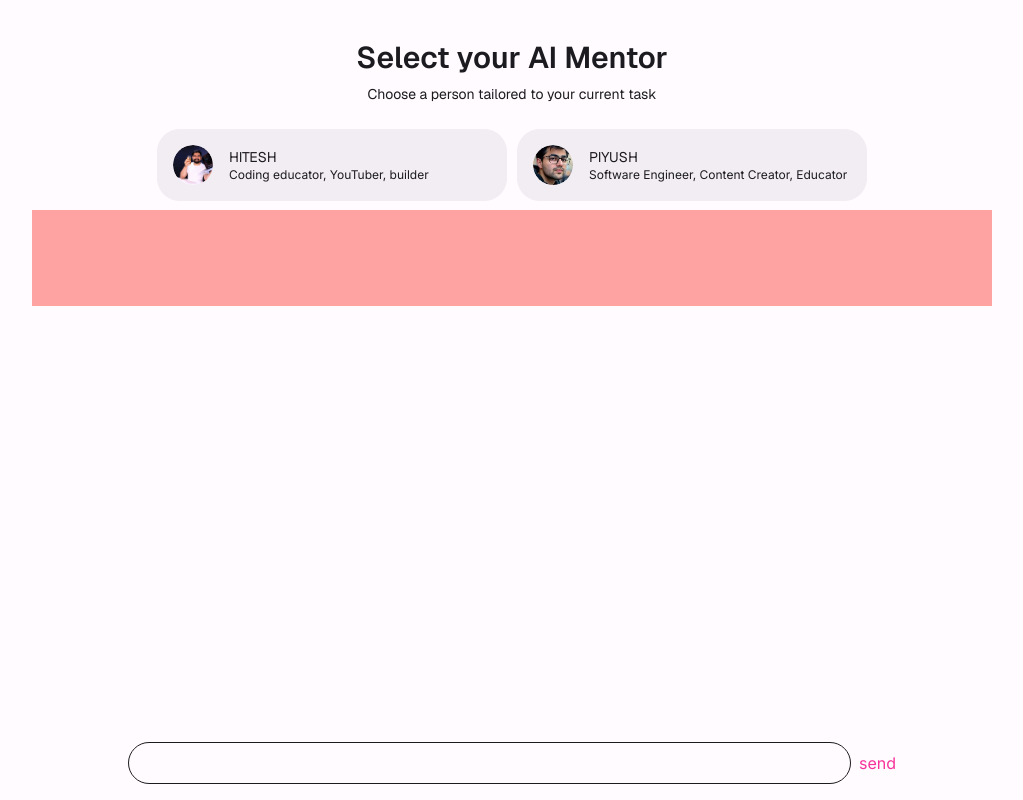
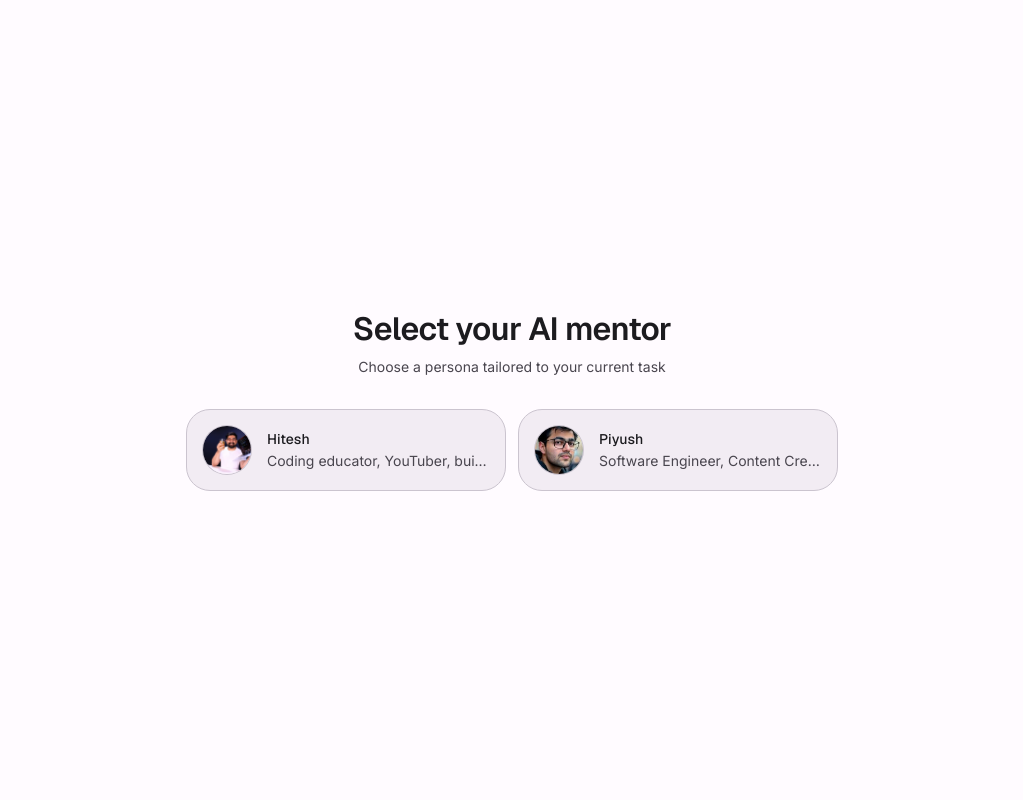
Before and after one commit to shailjayadav30/Persona_ai, a Next.js app: page / in a window 1280 px wide. Shown: the whole page, without its empty margins (128-1151 px from the left). Built offline with nearby package versions, Linux system fonts and the light colour scheme.

Commit message:
stream data

```diff
--- a/app/components/Chat.tsx
+++ b/app/components/Chat.tsx
@@ -1,9 +1,14 @@
 "use client";
 
-import axios from "axios";
-import { useState } from "react";
+import { useEffect, useRef, useState } from "react";
 import { PersonaId } from "../page";
-const Chat = ({ personaId }: { personaId: PersonaId | null }) => {
+const Chat = ({
+  personaId,
+  onChangeMentor,
+}: {
+  personaId: PersonaId | null;
+  onChangeMentor?: () => void;
+}) => {
   const [query, setQuery] = useState("");
   const [message, setMessage] = useState<
     {
@@ -11,8 +16,14 @@ const Chat = ({ personaId }: { personaId: PersonaId | null }) => {
       content: string;
     }[]
   >([]);
+  const messagesEndRef = useRef<HTMLDivElement>(null);
 
+  useEffect(() => {
+    messagesEndRef.current?.scrollIntoView({ behavior: "smooth" });
+  }, [message]);
   async function chatWithPersona() {
+    const prompt=query
+    if(!prompt.trim()) return
     setMessage((prev) => [
       ...prev,
       {
@@ -20,43 +31,112 @@ const Chat = ({ personaId }: { personaId: PersonaId | null }) => {
         content: query,
       },
     ]);
-    setQuery("");
-
-    const chat = await axios.post(`/api/chat?persona=${personaId}`, {
-      content: query,
-    });
-    setMessage((prev) => [
+    setMessage((prev)=>[
       ...prev,
       {
-        role: "assistant",
-        content: chat.data.answer,
+        role:"assistant",
+        content:""
+      }
+    ])
+    setQuery("");
+    const chat = await fetch(`/api/chat?persona=${personaId}`, {
+      method:"POST",
+      headers:{
+        "Content-Type":"application/json"
       },
-    ]);
-    console.log("chat response", typeof chat.data.answer);
+      body:JSON.stringify({
+        content:prompt
+      })
+    });
+    const reader=chat.body?.getReader()
+    if(!reader) return
+    const decoder=new TextDecoder()
+    while(true){
+      const {done,value}=await reader.read()
+      if(done) break
+      const chunk=decoder.decode(value)
+      setMessage((prev) => {
+        const updated=[...prev]
+        updated[updated.length-1]={
+          ...updated[updated.length-1],
+          content:updated[updated.length-1].content+chunk,
+        }
+        return updated;
+    })
+    }
   }
   return (
-    <div className="h-full flex w-9/12 bg-red-300 flex-col">
-      <div className="flex-1 overflow-y-auto pb-24">
-        {message.map((msg, idx) => (
-          <div key={idx} className="mb-4">
-            <strong>{msg.role}</strong>
-            <p>{msg.content}</p>
+    <div className="flex h-full flex-1 flex-col overflow-hidden">
+      <header className="flex items-center justify-between border-b border-outline-variant px-4 py-3 sm:px-6">
+        <div>
+          <p className="text-label-md capitalize text-on-surface">
+            {personaId?.toLowerCase()}
+          </p>
+          <p className="text-body-sm text-on-surface-variant">
+            AI mentor
+          </p>
+        </div>
+        {onChangeMentor && (
+          <button
+            type="button"
+            onClick={onChangeMentor}
+            className="rounded-full border border-outline-variant px-3 py-1.5 text-body-sm text-on-surface-variant transition-colors hover:border-outline hover:text-on-surface"
+          >
+            Change mentor
+          </button>
+        )}
+      </header>
+
+      <div className="flex-1 overflow-y-auto px-4 py-6 sm:px-6">
+        {message.length === 0 ? (
+          <div className="flex h-full items-center justify-center">
+            <p className="text-body-sm text-on-surface-variant">
+              Ask something to start the conversation
+            </p>
           </div>
-        ))}
+        ) : (
+          <div className="mx-auto flex max-w-3xl flex-col gap-4">
+            {message.map((msg, idx) => (
+              <div
+                key={idx}
+                className={`flex ${msg.role === "user" ? "justify-end" : "justify-start"}`}
+              >
+                <div
+                  className={`max-w-[80%] rounded-xl px-4 py-2.5 text-body-md whitespace-pre-wrap ${
+                    msg.role === "user"
+                      ? "bg-primary text-on-primary"
+                      : "bg-surface-container text-on-surface"
+                  }`}
+                >
+                  {msg.content}
+                </div>
+              </div>
+            ))}
+            <div ref={messagesEndRef} />
+          </div>
+        )}
       </div>
 
-      <div className="fixed bottom-0 left-0 right-0 p-4 ">
-        <div className="mx-auto max-w-3xl  flex gap-2">
+      <div className="border-t border-outline-variant px-4 py-4 sm:px-6">
+        <div className="mx-auto flex max-w-3xl items-center gap-2">
           <input
             type="text"
             name="chat"
             id="chat"
+            placeholder="Message your mentor..."
             value={query}
             onChange={(e) => setQuery(e.target.value)}
-            className="flex-1 border rounded-full px-4   py-2"
+            onKeyDown={(e) => {
+              if (e.key === "Enter" && query.trim()) chatWithPersona();
+            }}
+            className="flex-1 rounded-full border border-outline-variant bg-surface-container px-4 py-2.5 text-body-md text-on-surface placeholder:text-on-surface-variant focus:border-primary focus:outline-none"
           />
-          <button className="text-pink-500" onClick={chatWithPersona}>
-            send
+          <button
+            type="button"
+            onClick={chatWithPersona}
+            className="rounded-full bg-primary px-5 py-2.5 text-label-md text-on-primary transition-opacity hover:opacity-90"
+          >
+            Send
           </button>
         </div>
       </div>
@@ -64,4 +144,4 @@ const Chat = ({ personaId }: { personaId: PersonaId | null }) => {
   );
 };
 
-export default Chat;
+export default Chat
--- a/app/components/PersonaCard.tsx
+++ b/app/components/PersonaCard.tsx
@@ -6,21 +6,39 @@ interface IPersona {
   name: string;
   image: StaticImageData;
   onClick: (id: PersonaId) => void;
-  desc:string
+  desc: string;
+  selected?: boolean;
 }
-const PersonaCard = ({ id, name, image, onClick,desc }: IPersona) => {
+const PersonaCard = ({ id, name, image, onClick, desc, selected }: IPersona) => {
   return (
-    <div onClick={() => onClick(id)} className="bg-surface-container flex p-4 rounded-xl gap-4   w-88 border border-surface-bright items-center ">
-     <div className="w-10 h-10 rounded-full overflow-hidden">
+    <button
+      type="button"
+      onClick={() => onClick(id)}
+      className={`group flex w-full items-center gap-4 rounded-xl border p-4 text-left transition-all duration-150 sm:w-80 ${
+        selected
+          ? "border-primary bg-primary-container/10 shadow-[0_0_0_1px_var(--primary)]"
+          : "border-outline-variant bg-surface-container hover:border-outline hover:bg-surface-container-high"
+      }`}
+    >
+      <div className="h-12 w-12 shrink-0 overflow-hidden rounded-full ring-1 ring-outline-variant">
+        <Image
+          src={image}
+          alt={name}
+          width={48}
+          height={48}
+          className="h-full w-full object-cover"
+        />
+      </div>
 
-       <Image src={image} alt={name} width={60} height={60} className="rounded-full object-cover w-full h-full"/>
-     </div>
-
-     <div>
-       <h1 className="text-sm">{name}</h1>
-      <p className="text-xs">{desc}</p>
-     </div>
-    </div>
+      <div className="min-w-0">
+        <h2 className="text-label-md capitalize text-on-surface">
+          {name.toLowerCase()}
+        </h2>
+        <p className="mt-0.5 truncate text-body-sm text-on-surface-variant">
+          {desc}
+        </p>
+      </div>
+    </button>
   );
 };
 
--- a/app/page.tsx
+++ b/app/page.tsx
@@ -5,23 +5,33 @@ import hitesh from "../public/hitesh.png";
 import piyush from "../public/piyush.png";
 import Chat from "./components/Chat";
 import { useState } from "react";
-export  type PersonaId = "HITESH" | "PIYUSH";
+export type PersonaId = "HITESH" | "PIYUSH";
 export default function Home() {
   const [selectedPersona, setSelectedPersona] = useState<PersonaId | null>(
     null,
   );
 
   return (
-    <div className=" flex flex-col items-center gap-2">
-      <h1 className="mt-10 text-3xl font-semibold">Select your AI Mentor</h1>
-      <h1 className="text-sm pb-4">Choose a person tailored to your current task</h1>
-     <div className="flex gap-2">
+    <div className="flex h-dvh flex-col bg-background">
+      {!selectedPersona ? (
+        <div className="flex flex-1 flex-col items-center justify-center gap-8 px-4">
+          <div className="text-center">
+            <h1 className="text-headline-lg-mobile sm:text-headline-lg text-on-background">
+              Select your AI mentor
+            </h1>
+            <p className="mt-2 text-body-sm text-on-surface-variant">
+              Choose a persona tailored to your current task
+            </p>
+          </div>
+
+          <div className="flex w-full max-w-md flex-col gap-3 sm:max-w-none sm:flex-row sm:justify-center">
             <PersonaCard
               name="HITESH"
               id="HITESH"
               image={hitesh}
               onClick={setSelectedPersona}
               desc="Coding educator, YouTuber, builder"
+              selected={selectedPersona === "HITESH"}
             />
             <PersonaCard
               name="PIYUSH"
@@ -29,12 +39,13 @@ export default function Home() {
               image={piyush}
               onClick={setSelectedPersona}
               desc="Software Engineer, Content Creator, Educator"
+              selected={selectedPersona === "PIYUSH"}
             />
           </div>
-      <Chat personaId={selectedPersona}/>
+        </div>
+      ) : (
+        <Chat personaId={selectedPersona} onChangeMentor={() => setSelectedPersona(null)} />
+      )}
     </div>
   );
 }
-
-
-      {/* {selectedPersona && <Chat personaId={selectedPersona} />} */}
--- a/lib/llm/gemini.ts
+++ b/lib/llm/gemini.ts
@@ -40,11 +40,8 @@ const BLOCKED_FINISH_REASONS: FinishReason[] = [
   FinishReason.SPII,
 ];
 
-export async function askGemini(
-  persona: PersonaKey,
-  prompt: string,
-): Promise<string> {
-  const response = await ai.models.generateContent({
+export async function askGemini(persona: PersonaKey, prompt: string) {
+  return ai.models.generateContentStream({
     model: "gemini-2.5-flash",
     config: {
       systemInstruction: personaPrompts[persona],
@@ -52,21 +49,19 @@ export async function askGemini(
     },
     contents: prompt,
   });
+}
+// if (response.promptFeedback?.blockReason) {
+//   throw new ModerationBlockedError(
+//     "input",
+//     response.promptFeedback.blockReason,
+//   );
+// }
 
-  if (response.promptFeedback?.blockReason) {
-    throw new ModerationBlockedError(
-      "input",
-      response.promptFeedback.blockReason,
-    );
-  }
+// const finishReason = response.candidates?.[0]?.finishReason;
+// if (finishReason && BLOCKED_FINISH_REASONS.includes(finishReason)) {
+//   throw new ModerationBlockedError("output", finishReason);
+// }
 
-  const finishReason = response.candidates?.[0]?.finishReason;
-  if (finishReason && BLOCKED_FINISH_REASONS.includes(finishReason)) {
-    throw new ModerationBlockedError("output", finishReason);
-  }
-
-  if (!response.text) {
-    throw new Error("No response from Gemini");
-  }
-  return response.text;
-}
+// if (!response.text) {
+//   throw new Error("No response from Gemini");
+// }
```
Also changed, not shown: app/api/chat/route.ts (+24 -27 lines). Lines whose indentation alone changed are shown as unchanged.
